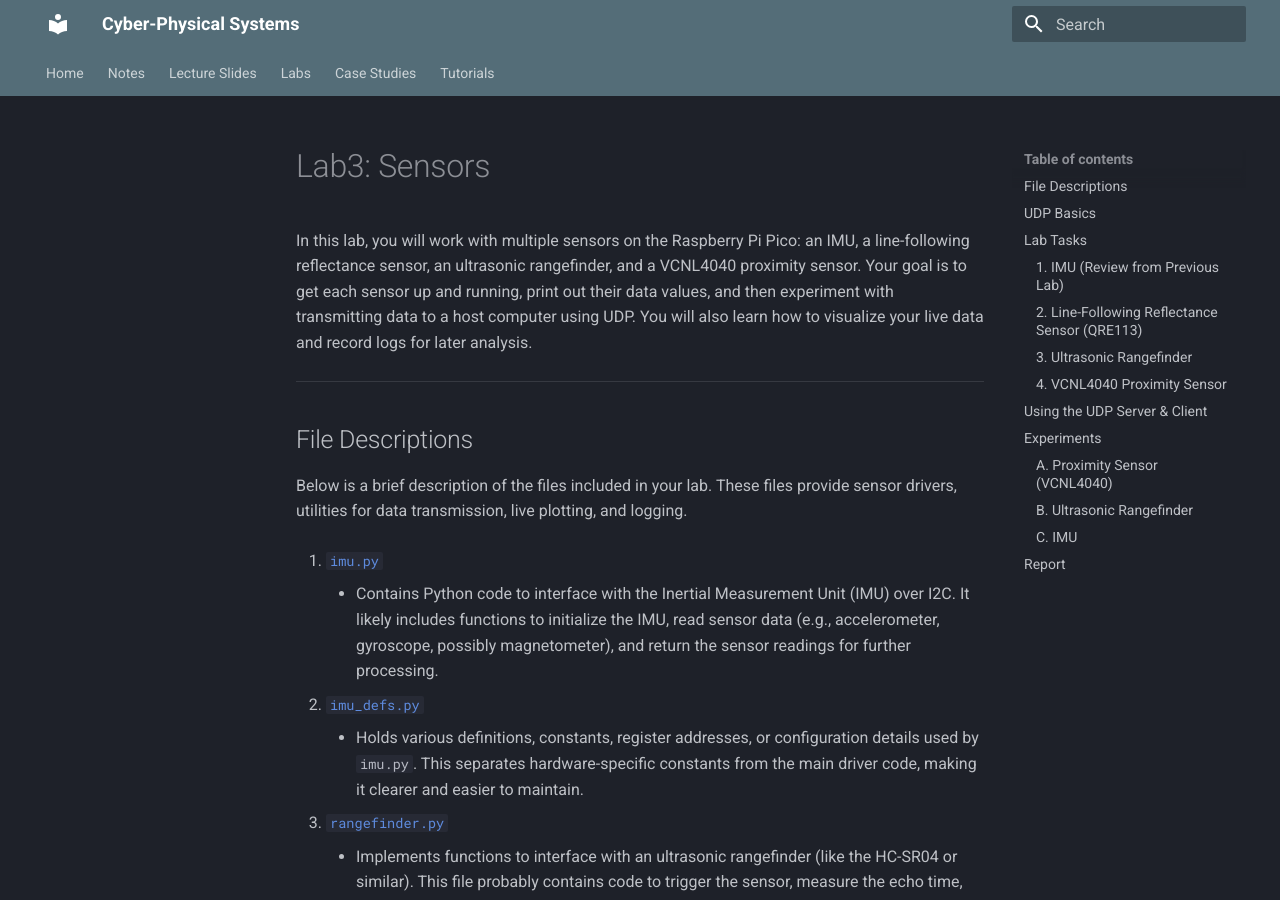
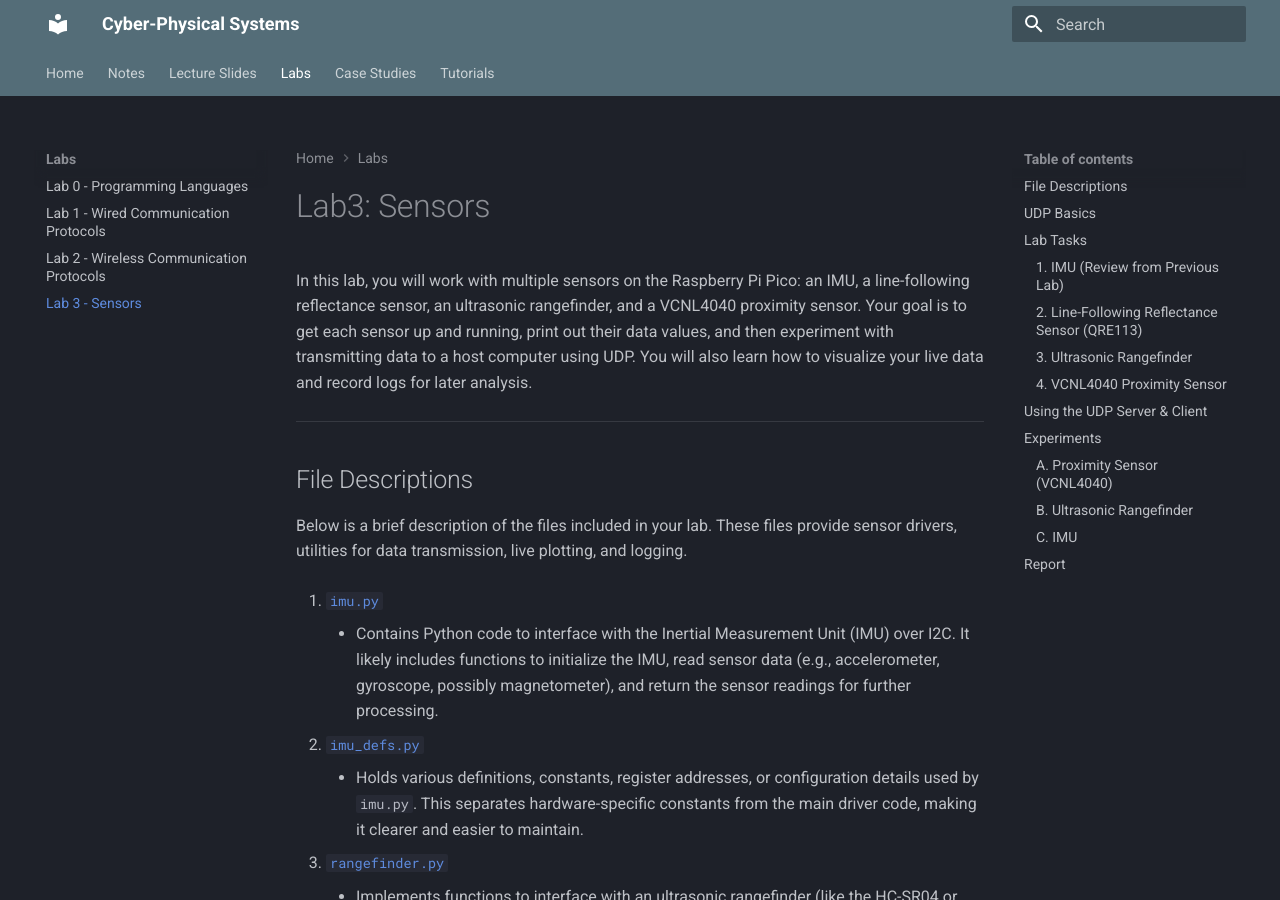
Before and after one commit to CPS-Cornell/course, an MkDocs documentation site: the page built from docs/labs/Lab3/Lab3.md, in a window 1280 px wide and 900 px high. Built offline with MkDocs 1.6.1 and Material for MkDocs 9.7.7, drawn with Linux system fonts in a browser that asks for light colours.

Commit message:
added lab 3

```diff
--- a/mkdocs.yml
+++ b/mkdocs.yml
@@ -52,6 +52,7 @@ nav:
     - 'Lab 0 - Programming Languages': labs/Lab0/Lab0.md
     - 'Lab 1 - Wired Communication Protocols': labs/Lab1/Lab1.md
     - 'Lab 2 - Wireless Communication Protocols': labs/Lab2/Lab2.md
+    - 'Lab 3 - Sensors': labs/Lab3/Lab3.md
   - Case Studies:
     - 'Case Study 1 - Traffic Light Cameras': case_studies/RedLightCameraNIST.md
   - Tutorials:
```
